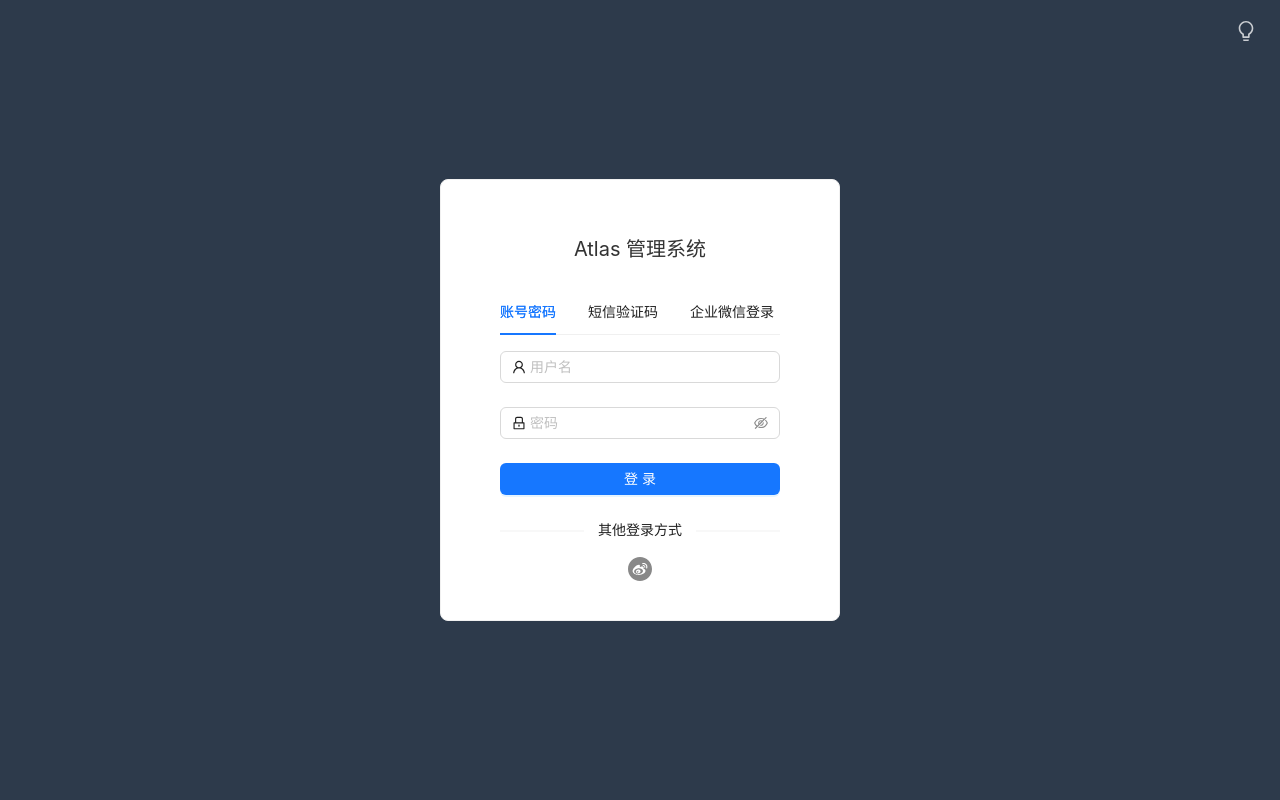
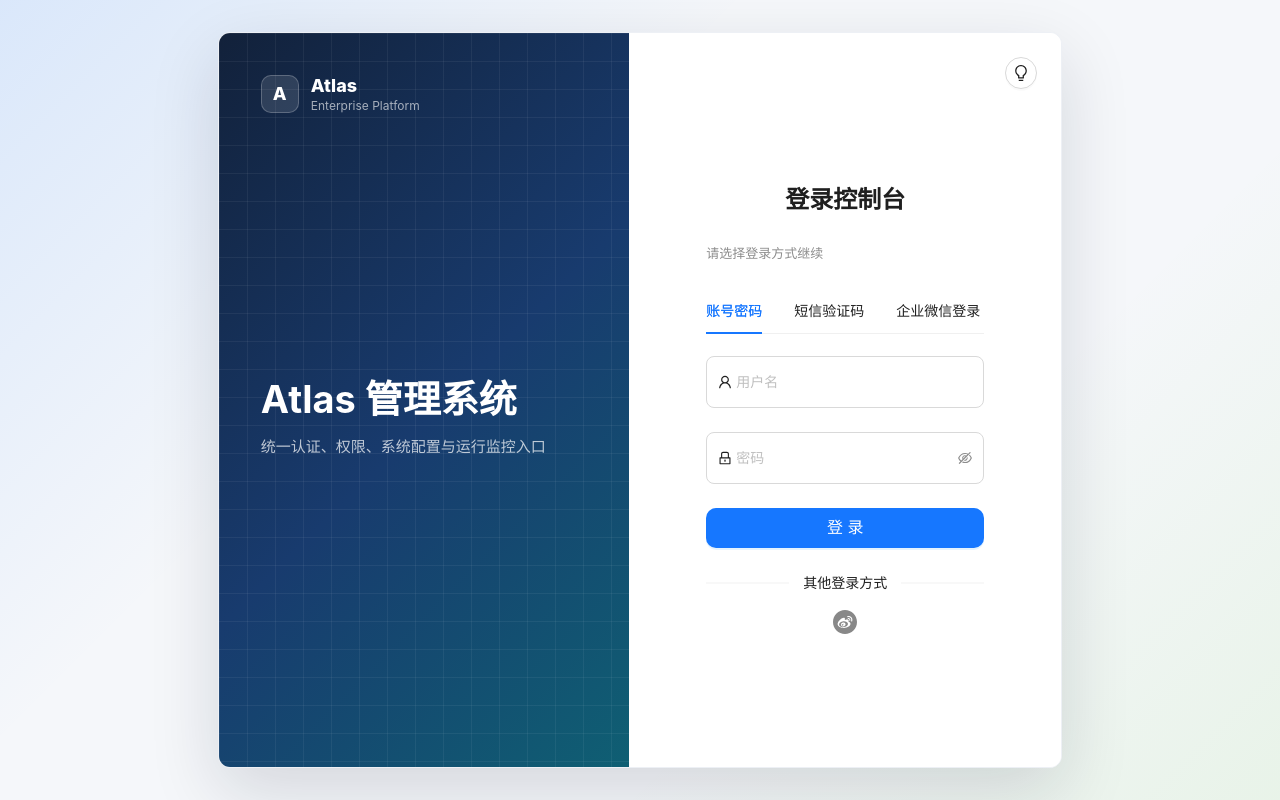
Before and after one commit to bubua12/atlas-frontend, a Vue app: page /login in a window 1280 px wide. Built offline with nearby package versions, Linux system fonts and the light colour scheme.

Commit message:
feat: 美化页面 登录 dark mode

```diff
--- a/src/App.vue
+++ b/src/App.vue
@@ -13,5 +13,52 @@ const themeStore = useThemeStore()
 
 const themeConfig = computed(() => ({
   algorithm: themeStore.isDark ? theme.darkAlgorithm : theme.defaultAlgorithm,
+  token: themeStore.isDark
+    ? {
+        colorPrimary: '#4f8cff',
+        colorBgBase: '#101114',
+        colorBgLayout: '#101114',
+        colorBgContainer: '#171a20',
+        colorBgElevated: '#1b1f27',
+        colorBorder: '#2a303b',
+        colorSplit: '#242a35',
+        colorText: 'rgba(255, 255, 255, 0.88)',
+        colorTextSecondary: 'rgba(255, 255, 255, 0.62)',
+        colorTextTertiary: 'rgba(255, 255, 255, 0.42)',
+        borderRadius: 8,
+        boxShadow: '0 12px 28px rgba(0, 0, 0, 0.28)'
+      }
+    : {
+        colorPrimary: '#1677ff',
+        borderRadius: 8
+      },
+  components: themeStore.isDark
+    ? {
+        Layout: {
+          bodyBg: '#101114',
+          headerBg: '#171a20',
+          siderBg: '#111318'
+        },
+        Card: {
+          colorBgContainer: '#171a20'
+        },
+        Table: {
+          headerBg: '#1d222b',
+          headerColor: 'rgba(255, 255, 255, 0.72)',
+          rowHoverBg: '#202631',
+          borderColor: '#242a35'
+        },
+        Menu: {
+          darkItemBg: '#111318',
+          darkSubMenuItemBg: '#111318',
+          darkItemSelectedBg: '#1f4fbf',
+          itemSelectedBg: 'rgba(79, 140, 255, 0.14)'
+        },
+        Modal: {
+          contentBg: '#171a20',
+          headerBg: '#171a20'
+        }
+      }
+    : {}
 }))
 </script>
--- a/src/layout/Sidebar.vue
+++ b/src/layout/Sidebar.vue
@@ -55,6 +55,7 @@ const router = useRouter()
 <style scoped>
 .app-sider {
   box-shadow: 1px 0 8px rgba(15, 23, 42, 0.12);
+  background: var(--app-sidebar) !important;
 }
 
 .brand {
@@ -64,7 +65,7 @@ const router = useRouter()
   height: 56px;
   padding: 0 18px;
   color: #fff;
-  background: #1f2a3a;
+  background: var(--app-sidebar-brand);
 }
 
 .brand-mark {
@@ -73,7 +74,7 @@ const router = useRouter()
   height: 30px;
   place-items: center;
   border-radius: 8px;
-  background: #1677ff;
+  background: #4f8cff;
   font-weight: 700;
 }
 
@@ -92,5 +93,6 @@ const router = useRouter()
 
 .side-menu {
   border-inline-end: 0;
+  background: var(--app-sidebar);
 }
 </style>
--- a/src/styles/index.css
+++ b/src/styles/index.css
@@ -2,20 +2,53 @@ body, html {
   margin: 0;
   padding: 0;
   font-family: -apple-system, BlinkMacSystemFont, 'Segoe UI', Roboto, 'Helvetica Neue', Arial, sans-serif;
-  background: #f5f7fa;
-  color: #333;
+  background: var(--app-bg);
+  color: var(--app-text);
+}
+
+:root {
+  --app-bg: #f5f7fa;
+  --app-bg-soft: #fafbfc;
+  --app-panel: #ffffff;
+  --app-panel-raised: #ffffff;
+  --app-border: #edf0f5;
+  --app-border-strong: #d9dee8;
+  --app-text: rgba(0, 0, 0, 0.88);
+  --app-text-secondary: rgba(0, 0, 0, 0.65);
+  --app-text-muted: rgba(0, 0, 0, 0.45);
+  --app-primary-soft: #f0f6ff;
+  --app-shadow: 0 1px 2px rgba(15, 23, 42, 0.04);
+  --app-sidebar: #111318;
+  --app-sidebar-brand: #1a1f2b;
+  --app-sidebar-selected: #1f4fbf;
 }
 
 html.dark body, html.dark {
-  background: #141414;
-  color: rgba(255, 255, 255, 0.85);
+  --app-bg: #101114;
+  --app-bg-soft: #14171d;
+  --app-panel: #171a20;
+  --app-panel-raised: #1b1f27;
+  --app-border: #242a35;
+  --app-border-strong: #343c4a;
+  --app-text: rgba(255, 255, 255, 0.88);
+  --app-text-secondary: rgba(255, 255, 255, 0.66);
+  --app-text-muted: rgba(255, 255, 255, 0.44);
+  --app-primary-soft: rgba(79, 140, 255, 0.14);
+  --app-shadow: 0 12px 28px rgba(0, 0, 0, 0.22);
+  --app-sidebar: #111318;
+  --app-sidebar-brand: #0d0f14;
+  --app-sidebar-selected: #1f4fbf;
+  background: var(--app-bg);
+  color: var(--app-text);
 }
 
 .app-content {
   min-height: calc(100vh - 56px);
   padding: 20px;
   overflow-y: auto;
-  background: #f5f7fa;
+  background:
+    radial-gradient(circle at top right, rgba(79, 140, 255, 0.08), transparent 320px),
+    var(--app-bg);
 }
 
 .page-shell {
@@ -26,8 +59,9 @@ html.dark body, html.dark {
 
 .page-panel.ant-card {
   border-radius: 8px;
-  border: 1px solid #edf0f5;
-  box-shadow: 0 1px 2px rgba(15, 23, 42, 0.04);
+  border: 1px solid var(--app-border);
+  background: var(--app-panel);
+  box-shadow: var(--app-shadow);
 }
 
 .page-panel .ant-card-body {
@@ -55,7 +89,7 @@ html.dark body, html.dark {
 
 .page-title {
   margin: 0;
-  color: rgba(0, 0, 0, 0.88);
+  color: var(--app-text);
   font-size: 18px;
   font-weight: 600;
   line-height: 1.4;
@@ -63,7 +97,7 @@ html.dark body, html.dark {
 
 .page-subtitle {
   margin-top: 2px;
-  color: rgba(0, 0, 0, 0.45);
+  color: var(--app-text-muted);
   font-size: 12px;
 }
 
@@ -88,7 +122,7 @@ html.dark body, html.dark {
 }
 
 .muted-text {
-  color: rgba(0, 0, 0, 0.45);
+  color: var(--app-text-muted);
 }
 
 .split-layout {
@@ -115,14 +149,14 @@ html.dark body, html.dark {
 
 .panel-heading-title {
   margin: 0;
-  color: rgba(0, 0, 0, 0.88);
+  color: var(--app-text);
   font-size: 15px;
   font-weight: 600;
 }
 
 .panel-heading-desc {
   margin-top: 2px;
-  color: rgba(0, 0, 0, 0.45);
+  color: var(--app-text-muted);
   font-size: 12px;
 }
 
@@ -135,8 +169,9 @@ html.dark body, html.dark {
 .selection-list .ant-checkbox-wrapper {
   margin-inline-start: 0;
   padding: 6px 10px;
-  border: 1px solid #edf0f5;
+  border: 1px solid var(--app-border);
   border-radius: 6px;
+  background: var(--app-panel);
 }
 
 .tree-panel {
@@ -145,37 +180,87 @@ html.dark body, html.dark {
 }
 
 .ant-table-wrapper .ant-table-thead > tr > th {
-  color: rgba(0, 0, 0, 0.65);
+  color: var(--app-text-secondary);
   font-weight: 600;
-  background: #fafbfc;
+  background: var(--app-bg-soft);
 }
 
 .ant-table-wrapper .ant-table-tbody > tr > td {
-  border-bottom-color: #f0f2f5;
-}
-
-html.dark .app-content {
-  background: #141414;
+  border-bottom-color: var(--app-border);
 }
 
 html.dark .page-panel.ant-card {
-  border-color: #303030;
-  box-shadow: none;
+  box-shadow: var(--app-shadow);
 }
 
-html.dark .page-title,
-html.dark .panel-heading-title {
-  color: rgba(255, 255, 255, 0.85);
+html.dark .ant-card,
+html.dark .ant-modal-content,
+html.dark .ant-modal-header,
+html.dark .ant-drawer-content,
+html.dark .ant-popover-inner,
+html.dark .ant-dropdown-menu {
+  background: var(--app-panel);
 }
 
-html.dark .page-subtitle,
-html.dark .panel-heading-desc,
-html.dark .muted-text {
-  color: rgba(255, 255, 255, 0.45);
+html.dark .ant-input,
+html.dark .ant-input-affix-wrapper,
+html.dark .ant-input-number,
+html.dark .ant-select-selector,
+html.dark .ant-picker {
+  border-color: var(--app-border-strong) !important;
+  background: #12151b !important;
+}
+
+html.dark .ant-input:hover,
+html.dark .ant-input-affix-wrapper:hover,
+html.dark .ant-input-number:hover,
+html.dark .ant-select-selector:hover,
+html.dark .ant-picker:hover {
+  border-color: #4f8cff !important;
+}
+
+html.dark .ant-table-wrapper .ant-table {
+  background: var(--app-panel);
+}
+
+html.dark .ant-table-wrapper .ant-table-tbody > tr.ant-table-row:hover > td,
+html.dark .ant-table-wrapper .ant-table-tbody > tr > td.ant-table-cell-row-hover {
+  background: #202631;
+}
+
+html.dark .ant-table-wrapper .ant-table-thead > tr > th {
+  border-bottom-color: var(--app-border);
+}
+
+html.dark .ant-table-wrapper .ant-table-container,
+html.dark .ant-table-wrapper .ant-table-cell {
+  border-color: var(--app-border);
+}
+
+html.dark .ant-table-row-selected > td {
+  background: rgba(79, 140, 255, 0.16) !important;
 }
 
 html.dark .selection-list .ant-checkbox-wrapper {
-  border-color: #303030;
+  background: #141820;
+}
+
+html.dark .ant-btn-default {
+  border-color: var(--app-border-strong);
+  background: #181c24;
+}
+
+html.dark .ant-btn-default:not(:disabled):hover {
+  border-color: #4f8cff;
+  color: #76a7ff;
+}
+
+html.dark .ant-descriptions-bordered .ant-descriptions-item-label {
+  background: #1d222b;
+}
+
+html.dark .ant-tree {
+  background: transparent;
 }
 
 @media (max-width: 900px) {
--- a/src/views/login/Login.vue
+++ b/src/views/login/Login.vue
@@ -1,11 +1,46 @@
 <template>
   <div class="login-container">
-    <span class="theme-toggle" @click="themeStore.toggle()">
-      <BulbOutlined v-if="!themeStore.isDark" />
-      <BulbFilled v-else />
-    </span>
-    <a-card class="login-card">
-      <div class="login-title">Atlas 管理系统</div>
+    <div class="login-shell">
+      <section class="login-brand-panel">
+        <div class="brand-block">
+          <div class="brand-mark">A</div>
+          <div>
+            <div class="brand-name">Atlas</div>
+            <div class="brand-subtitle">Enterprise Platform</div>
+          </div>
+        </div>
+        <div class="brand-copy">
+          <h1>Atlas 管理系统</h1>
+          <p>统一认证、权限、系统配置与运行监控入口</p>
+        </div>
+        <div class="brand-metrics">
+<!--          <div>-->
+<!--            <span>Gateway</span>-->
+<!--            <strong>8080</strong>-->
+<!--          </div>-->
+<!--          <div>-->
+<!--            <span>Auth</span>-->
+<!--            <strong>9100</strong>-->
+<!--          </div>-->
+<!--          <div>-->
+<!--            <span>System</span>-->
+<!--            <strong>9200</strong>-->
+<!--          </div>-->
+        </div>
+      </section>
+
+      <section class="login-form-panel">
+        <a-button class="theme-toggle" shape="circle" @click="themeStore.toggle()">
+          <template #icon>
+            <BulbOutlined v-if="!themeStore.isDark" />
+            <BulbFilled v-else />
+          </template>
+        </a-button>
+        <a-card class="login-card" :bordered="false">
+          <div class="login-heading">
+            <div class="login-title">登录控制台</div>
+            <div class="login-subtitle">请选择登录方式继续</div>
+          </div>
       <a-tabs v-model:activeKey="loginType" @change="onTabChange">
         <a-tab-pane key="password" tab="账号密码" />
         <a-tab-pane key="captcha" tab="短信验证码" />
@@ -31,7 +66,7 @@
             </a-input>
           </a-form-item>
           <a-form-item name="captchaCode">
-            <div style="display:flex;gap:8px">
+            <div class="captcha-row">
               <a-input v-model:value="form.captchaCode" placeholder="验证码" @pressEnter="handleLogin">
                 <template #prefix><SafetyOutlined /></template>
               </a-input>
@@ -46,7 +81,7 @@
           <a-spin v-if="qrLoading" style="display:block;text-align:center;margin:20px 0" />
         </template>
         <a-form-item v-if="loginType !== 'wechat'">
-          <a-button type="primary" block :loading="loading" @click="handleLogin">登 录</a-button>
+          <a-button type="primary" block size="large" :loading="loading" @click="handleLogin">登 录</a-button>
         </a-form-item>
       </a-form>
       <div class="other-login" v-if="loginType !== 'wechat'">
@@ -55,7 +90,9 @@
            <WeiboCircleOutlined class="login-icon" @click="handleWeiboLogin" />
         </div>
       </div>
-    </a-card>
+        </a-card>
+      </section>
+    </div>
   </div>
 </template>
 
@@ -205,15 +242,166 @@ onMounted(() => {
 <style scoped>
 .theme-toggle {
   position: absolute;
-  top: 20px;
+  top: 24px;
   right: 24px;
-  font-size: 20px;
-  color: rgba(255, 255, 255, 0.75);
-  cursor: pointer;
+  z-index: 2;
 }
-.theme-toggle:hover {
+
+.login-container {
+  min-height: 100vh;
+  padding: 32px;
+  background:
+    linear-gradient(135deg, rgba(22, 119, 255, 0.12), transparent 36%),
+    linear-gradient(315deg, rgba(82, 196, 26, 0.08), transparent 32%),
+    var(--app-bg);
+}
+
+.login-shell {
+  display: grid;
+  grid-template-columns: minmax(360px, 0.95fr) minmax(420px, 1fr);
+  min-height: calc(100vh - 64px);
+  overflow: hidden;
+  border: 1px solid var(--app-border);
+  border-radius: 12px;
+  background: var(--app-panel);
+  box-shadow: 0 24px 70px rgba(15, 23, 42, 0.14);
+}
+
+.login-brand-panel {
+  position: relative;
+  display: flex;
+  flex-direction: column;
+  justify-content: space-between;
+  padding: 42px;
+  overflow: hidden;
   color: #fff;
+  background:
+    linear-gradient(rgba(255, 255, 255, 0.055) 1px, transparent 1px),
+    linear-gradient(90deg, rgba(255, 255, 255, 0.055) 1px, transparent 1px),
+    linear-gradient(135deg, #12213a, #183b6e 52%, #0f5f73);
+  background-size: 28px 28px, 28px 28px, auto;
 }
+
+.brand-block {
+  display: flex;
+  align-items: center;
+  gap: 12px;
+}
+
+.brand-mark {
+  display: grid;
+  width: 38px;
+  height: 38px;
+  place-items: center;
+  border: 1px solid rgba(255, 255, 255, 0.22);
+  border-radius: 10px;
+  background: rgba(255, 255, 255, 0.12);
+  font-size: 18px;
+  font-weight: 800;
+}
+
+.brand-name {
+  font-size: 18px;
+  font-weight: 800;
+  line-height: 1.1;
+}
+
+.brand-subtitle {
+  margin-top: 3px;
+  color: rgba(255, 255, 255, 0.62);
+  font-size: 12px;
+}
+
+.brand-copy h1 {
+  margin: 0;
+  font-size: 38px;
+  font-weight: 750;
+  letter-spacing: 0;
+}
+
+.brand-copy p {
+  max-width: 360px;
+  margin: 12px 0 0;
+  color: rgba(255, 255, 255, 0.72);
+  font-size: 15px;
+  line-height: 1.8;
+}
+
+.brand-metrics {
+  display: grid;
+  grid-template-columns: repeat(3, minmax(0, 1fr));
+  gap: 10px;
+}
+
+.brand-metrics div {
+  padding: 12px;
+  border: 1px solid rgba(255, 255, 255, 0.14);
+  border-radius: 8px;
+  background: rgba(255, 255, 255, 0.08);
+}
+
+.brand-metrics span {
+  display: block;
+  color: rgba(255, 255, 255, 0.56);
+  font-size: 12px;
+}
+
+.brand-metrics strong {
+  display: block;
+  margin-top: 6px;
+  color: #fff;
+  font-size: 18px;
+}
+
+.login-form-panel {
+  position: relative;
+  display: flex;
+  align-items: center;
+  justify-content: center;
+  padding: 42px;
+  background: var(--app-panel);
+}
+
+.login-card.ant-card {
+  width: min(430px, 100%);
+  background: transparent;
+  box-shadow: none;
+}
+
+.login-card :deep(.ant-card-body) {
+  padding: 0;
+}
+
+.login-heading {
+  margin-bottom: 24px;
+}
+
+.login-title {
+  color: var(--app-text);
+  font-size: 24px;
+  font-weight: 700;
+}
+
+.login-subtitle {
+  margin-top: 6px;
+  color: var(--app-text-muted);
+  font-size: 13px;
+}
+
+.login-card :deep(.ant-tabs-nav) {
+  margin-bottom: 22px;
+}
+
+.login-card :deep(.ant-input),
+.login-card :deep(.ant-input-affix-wrapper) {
+  min-height: 42px;
+}
+
+.captcha-row {
+  display: flex;
+  gap: 8px;
+}
+
 .wecom-qr-container {
   display: flex;
   justify-content: center;
@@ -238,6 +426,58 @@ onMounted(() => {
   transition: color 0.3s;
 }
 .login-icon:hover {
-  color: #faad14;
+  color: #4f8cff;
+}
+
+:global(html.dark) .login-container {
+  background:
+    linear-gradient(135deg, rgba(79, 140, 255, 0.14), transparent 36%),
+    linear-gradient(315deg, rgba(99, 214, 133, 0.08), transparent 32%),
+    var(--app-bg);
+}
+
+:global(html.dark) .login-shell {
+  box-shadow: 0 24px 70px rgba(0, 0, 0, 0.36);
+}
+
+:global(html.dark) .login-brand-panel {
+  background:
+    linear-gradient(rgba(255, 255, 255, 0.04) 1px, transparent 1px),
+    linear-gradient(90deg, rgba(255, 255, 255, 0.04) 1px, transparent 1px),
+    linear-gradient(135deg, #0d1422, #10274c 52%, #0d3b49);
+  background-size: 28px 28px, 28px 28px, auto;
+}
+
+@media (max-width: 900px) {
+  .login-container {
+    padding: 16px;
+  }
+
+  .login-shell {
+    grid-template-columns: 1fr;
+  }
+
+  .login-brand-panel {
+    min-height: 280px;
+    padding: 28px;
+  }
+
+  .brand-copy h1 {
+    font-size: 30px;
+  }
+
+  .login-form-panel {
+    padding: 28px;
+  }
+}
+
+@media (max-width: 560px) {
+  .brand-metrics {
+    grid-template-columns: 1fr;
+  }
+
+  .captcha-row {
+    flex-direction: column;
+  }
 }
 </style>
--- a/src/views/system/Config.vue
+++ b/src/views/system/Config.vue
@@ -203,7 +203,7 @@ onMounted(() => {
 }
 
 .config-nav {
-  border-right: 1px solid #edf0f5;
+  border-right: 1px solid var(--app-border);
   padding-right: 16px;
 }
 
@@ -213,10 +213,6 @@ onMounted(() => {
 
 .config-content {
   max-width: 720px;
-}
-
-:global(html.dark) .config-nav {
-  border-right-color: #303030;
 }
 
 @media (max-width: 900px) {
```
Also changed, not shown: src/layout/Navbar.vue (+6 -9 lines), src/views/dashboard/Dashboard.vue (+4 -4 lines), src/views/system/Role.vue (+8 -26 lines), src/views/system/User.vue (+7 -4 lines).
